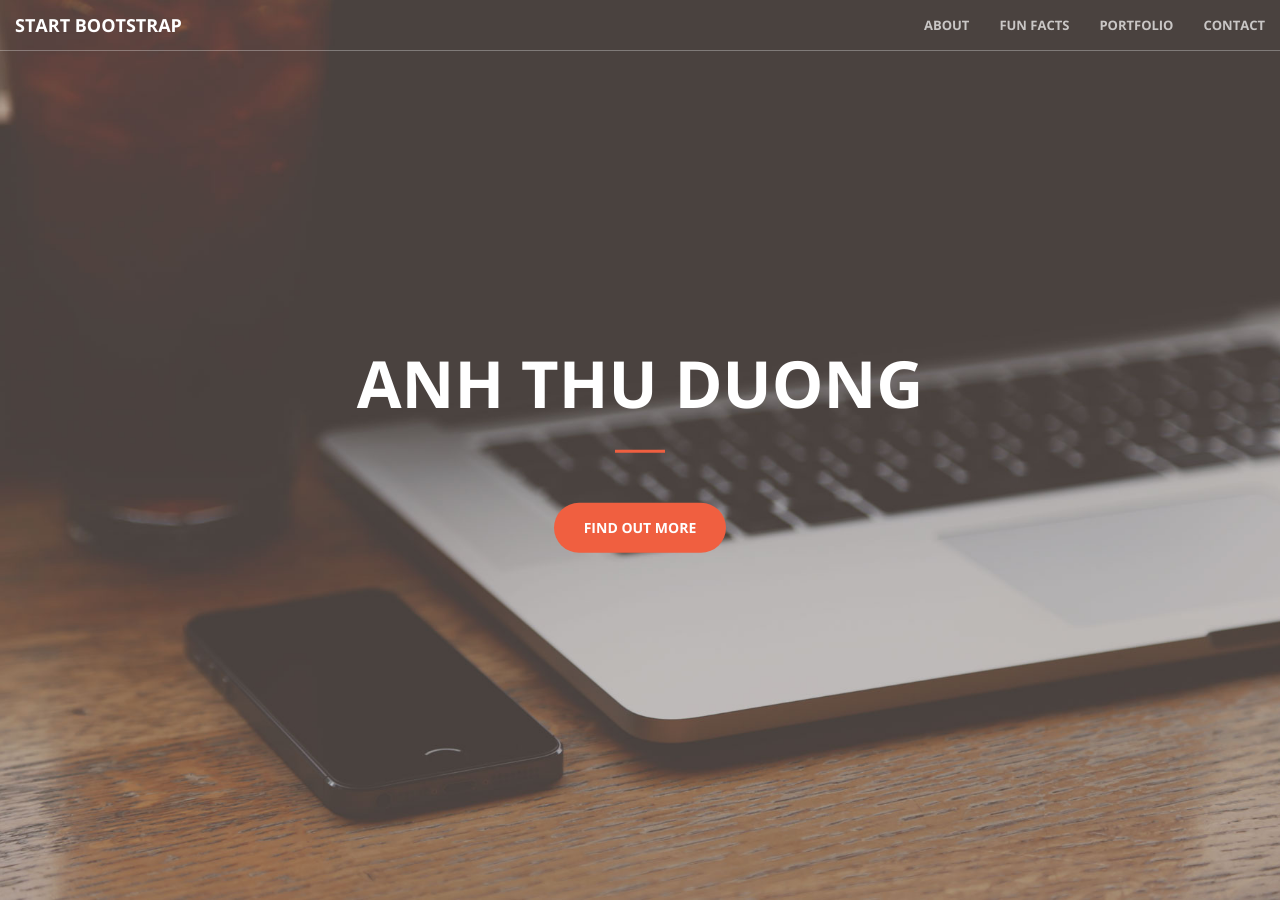
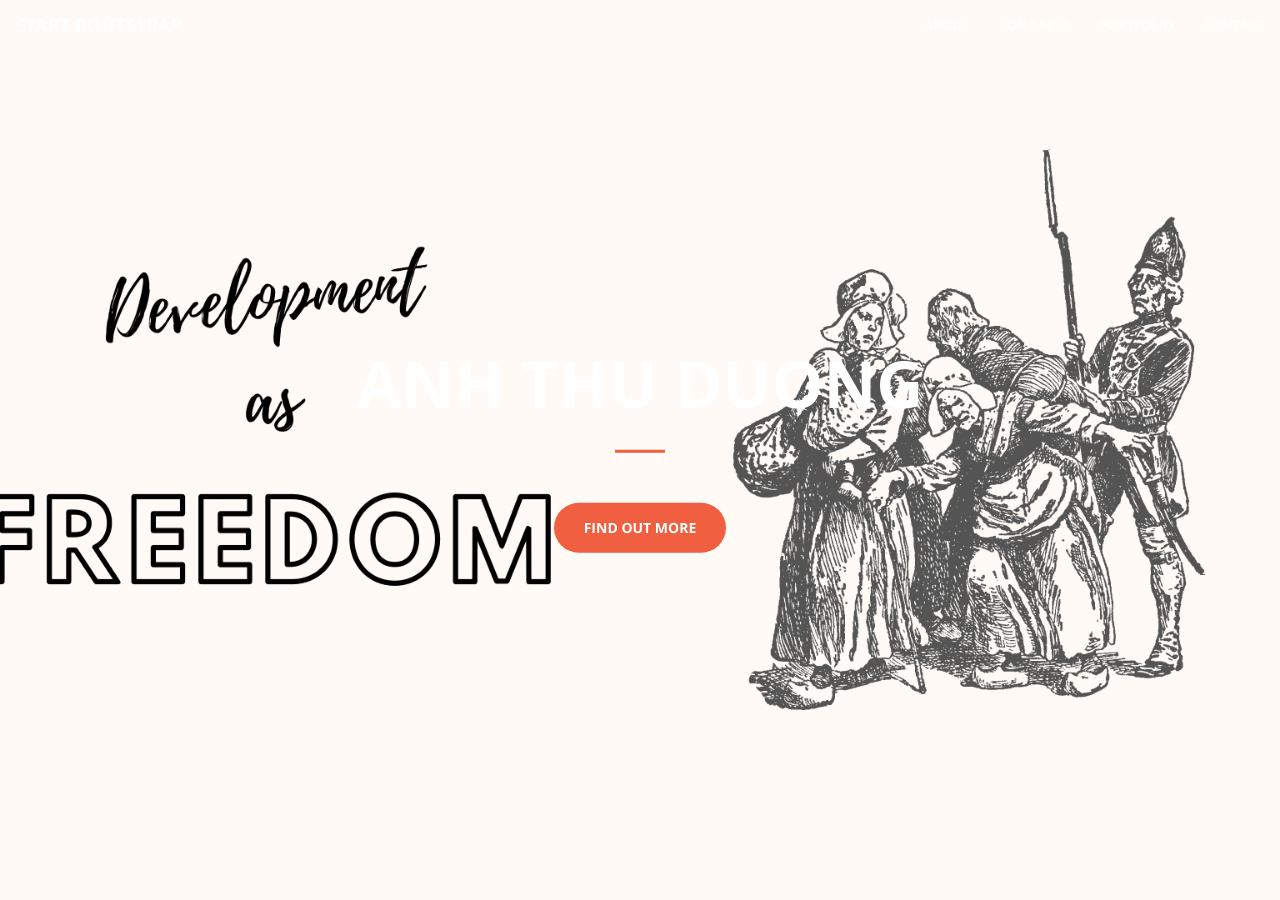
Before and after one commit to non-ceterisparibus/non-ceterisparibus.github.io, a Jekyll site: the page built from index.html, in a window 1280 px wide and 900 px high. Built offline with Jekyll 4.4.1, drawn with Linux system fonts in a browser that asks for light colours.

Commit message:
Update _base.scss

```diff
--- a/_sass/_base.scss
+++ b/_sass/_base.scss
@@ -155,7 +155,7 @@ header {
     min-height: auto;
     @include background-cover;
     background-position: center;
-    background-image: url('../img/header.jpg');
+    background-image: url('../img/new_header.png');
     text-align: center;
     color: white;
     .header-content {
```
